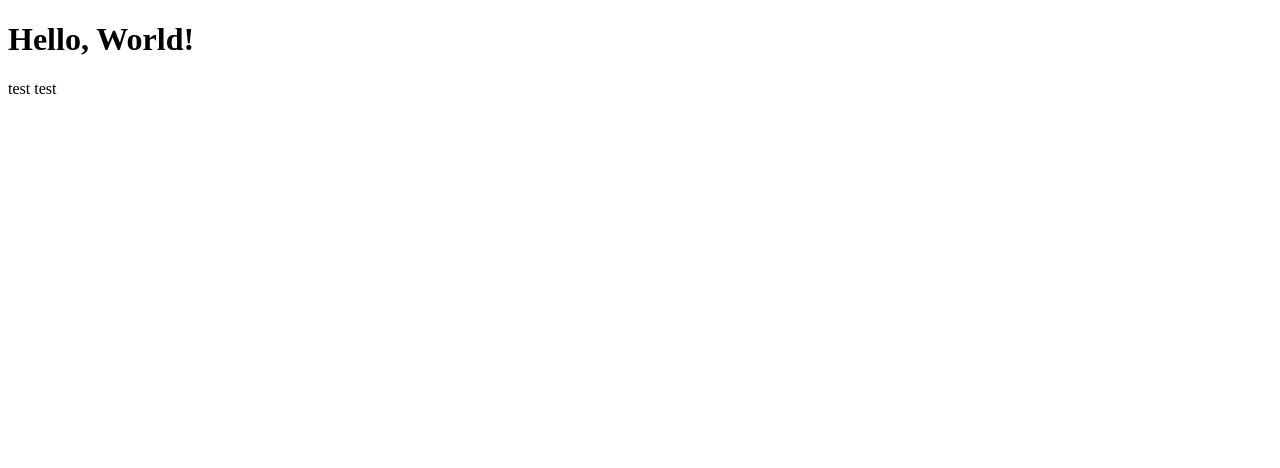
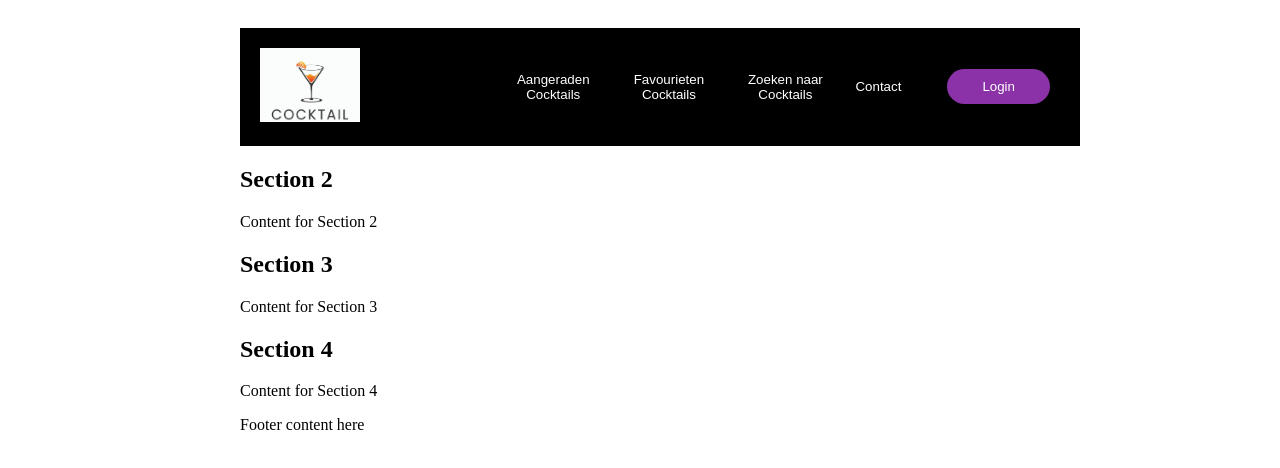
Before and after one commit to Gitaccount821/Frontend-eindproject-cocktails, a React (Vite) app: page / in a window 1280 px wide. Shown: the top 468 px of the page. Built offline with nearby package versions, Linux system fonts and the light colour scheme.

Commit message:
eerste setup Headerbalksectie 1; vult nog niet hele scherm. maak later een constante

```diff
--- a/index.html
+++ b/index.html
@@ -4,6 +4,7 @@
     <meta charset="UTF-8">
     <meta name="viewport" content="width=device-width, initial-scale=1.0">
     <title>React App</title>
+    <link rel="stylesheet" href="/src/App.css">
 </head>
 <body>
 <div id="root"></div>
--- /dev/null
+++ b/src/App.css
@@ -0,0 +1,57 @@
+
+.app-container {
+    max-width: 800px;
+    margin: 0 auto;
+    padding: 20px;
+}
+
+.section1 {
+    display: flex;
+    align-items: center;
+    justify-content: space-between;
+    margin-bottom: 20px;
+    background-color: #000;
+    width: 100%;
+    color: #fff;
+    padding: 20px;
+
+}
+
+.logo-container {
+    margin-right: 140px;
+}
+
+.logo {
+    width: 100px;
+    height: auto;
+}
+
+.buttons-container {
+    display: flex;
+}
+
+.button {
+    margin-left: 10px;
+    padding: 10px 5x;
+    background-color: #000;
+    color: #ffffff;
+    border: none;
+    border-radius: 4px;
+    cursor: pointer;
+}
+
+.button:first-child {
+    margin-left: 0;
+}
+
+.login {
+    margin-left: 40px;
+    padding: 10px 35px;
+    background-color: #8b32a8;
+    color: #ffffff;
+    border: none;
+    border-radius: 4px;
+    cursor: pointer;
+    margin-right: 10px;
+    border-radius: 50px;
+}
--- a/src/App.jsx
+++ b/src/App.jsx
@@ -1,11 +1,39 @@
 import React from 'react';
+import './App.css';
+import logoImage from './assets/cocktaillogoheader.png';
 
 const App = () => {
-    console.log("App component loaded");
     return (
-        <div>
-            <h1>Hello, World!</h1>
-            <p>test test</p>
+        <div className="app-container">
+            <main>
+                <section className="flex-container section1">
+                    <div className="logo-container">
+                        <img src={logoImage} alt="Logo" className="logo"/>
+                    </div>
+                    <div className="buttons-container">
+                        <button className="button">Aangeraden Cocktails</button>
+                        <button className="button">Favourieten Cocktails</button>
+                        <button className="button">Zoeken naar Cocktails</button>
+                        <button className="button">Contact</button>
+                        <button className="login">Login</button>
+                    </div>
+                </section>
+                <section className="flex-item">
+                    <h2>Section 2</h2>
+                    <p>Content for Section 2</p>
+                </section>
+                <section className="flex-item">
+                    <h2>Section 3</h2>
+                    <p>Content for Section 3</p>
+                </section>
+                <section className="flex-item">
+                    <h2>Section 4</h2>
+                    <p>Content for Section 4</p>
+                </section>
+            </main>
+            <footer>
+                <p>Footer content here</p>
+            </footer>
         </div>
     );
 };
--- a/src/main.jsx
+++ b/src/main.jsx
@@ -1,8 +1,7 @@
+
 import React from 'react';
 import ReactDOM from 'react-dom';
 import App from './App';
-
-console.log("Rendering App");
 
 ReactDOM.render(
     <React.StrictMode>
```
Also changed, not shown: src/assets/cocktaillogoheader.png (added).
